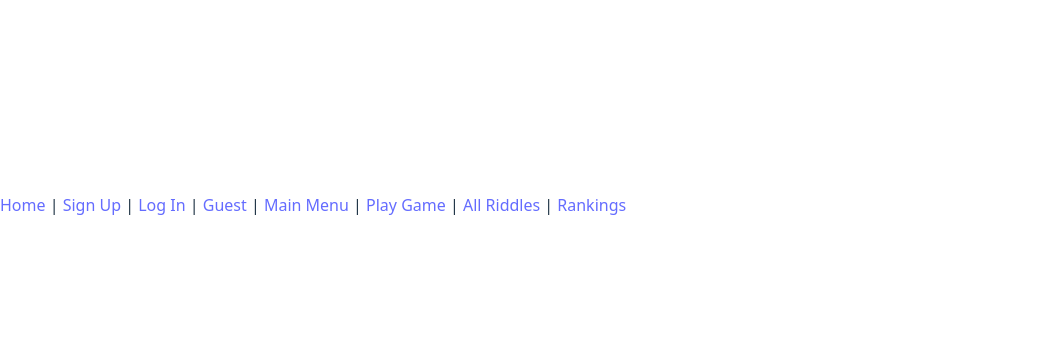
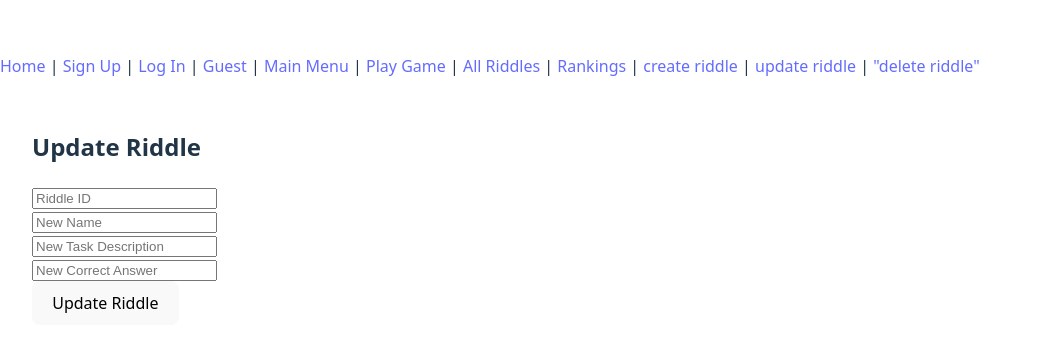
Before and after one commit to MendiEisenbach/Client, a React (Vite) app: page /update-riddle in a window 1280 px wide. Shown: the part 195-546 px from the top of the page, without its empty margins (0-1041 px from the left). Built offline with nearby package versions, Linux system fonts and the light colour scheme.

Commit message:
Editing and deleting in React

```diff
--- a/src/App.tsx
+++ b/src/App.tsx
@@ -6,6 +6,9 @@ import Guest from "./pages/Guest";
 import MainMenu from "./pages/MainMenu";
 import PlayGame from "./pages/PlayGame";
 import AllRiddles from "./pages/AllRiddles";
+import CreateRiddle from "./pages/CreateRiddle";
+import UpdateRiddle from "./pages/UpdateRiddle";
+import DeleteRiddle from "./pages/DeleteRiddle";
 import Rankings from "./pages/Rankings";
 import { AuthProvider } from "./context/AuthContext";
 import Navbar from "./components/Navbar";
@@ -24,6 +27,10 @@ function App() {
           <Route path="/play" element={<PlayGame />} />
           <Route path="/riddles" element={<AllRiddles />} />
           <Route path="/rankings" element={<Rankings />} />
+          <Route path="/create-riddle" element={<CreateRiddle />} />
+          <Route path="/update-riddle" element={<UpdateRiddle />} />
+          <Route path="/delete-riddle" element={<DeleteRiddle />} />
+
         </Routes>
       </BrowserRouter>
     </AuthProvider>
--- a/src/components/Navbar.tsx
+++ b/src/components/Navbar.tsx
@@ -10,7 +10,10 @@ function Navbar() {
       <Link to="/menu">Main Menu</Link> |{" "}
       <Link to="/play">Play Game</Link> |{" "}
       <Link to="/riddles">All Riddles</Link> |{" "}
-      <Link to="/rankings">Rankings</Link>
+      <Link to="/rankings">Rankings</Link> |{" "}
+      <Link to="/create-riddle">create riddle</Link> |{" "}
+      <Link to="/update-riddle">update riddle</Link> |{" "}
+      <Link to="/delete-riddle">"delete riddle"</Link>
     </nav>
   );
 }
--- a/src/context/AuthContext.tsx
+++ b/src/context/AuthContext.tsx
@@ -1,12 +1,10 @@
 import { createContext, useState } from "react";
 
-type AuthValue = string;
-
 interface AuthContextType {
-  username: AuthValue;
-  role: AuthValue;
-  token: AuthValue;
-  login: (username: AuthValue, role: AuthValue, token: AuthValue) => void;
+  username: string;
+  role: string;
+  token: string;
+  login: (username: string, role: string, token: string) => void;
   logout: () => void;
 }
 
@@ -19,11 +17,11 @@ export const AuthContext = createContext<AuthContextType>({
 });
 
 export function AuthProvider({ children }:any) {
-  const [username, setUsername] = useState<AuthValue>("");
-  const [role, setRole] = useState<AuthValue>("");
-  const [token, setToken] = useState<AuthValue>("");
+  const [username, setUsername] = useState<string>("");
+  const [role, setRole] = useState<string>("");
+  const [token, setToken] = useState<string>("");
 
-  const login = (username: AuthValue, role: AuthValue, token: AuthValue) => {
+  const login = (username: string, role: string, token: string) => {
     setUsername(username);
     setRole(role);
     setToken(token);
--- a/src/data/riddles.tsx
+++ b/src/data/riddles.tsx
@@ -1,14 +1,21 @@
-export const riddles = [
+export interface Riddle {
+  id: number;
+  name: string;
+  taskDescription: string;
+  correctAnswer: string;
+}
+
+export const riddles: Riddle[] = [
   {
     id: 1,
     name: "Riddle 1",
-    taskDescription: "How many members are there in the Israeli Knesset??",
+    taskDescription: "How many members are there in the Israeli Knesset",
     correctAnswer: "120",
   },
   {
     id: 2,
     name: "Riddle 2",
-    taskDescription: "We study on the floor whose number is it??",
+    taskDescription: "We study on the floor whose number is it",
     correctAnswer: "28",
   },
 ];
--- /dev/null
+++ b/src/pages/CreateRiddle.tsx
@@ -0,0 +1,41 @@
+import { useState } from "react";
+import { type Riddle } from "../data/riddles";
+import { riddles } from "../data/riddles";
+
+function CreateRiddle() {
+  const [name, setName] = useState("");
+  const [taskDescription, setTaskDescription] = useState("");
+  const [correctAnswer, setCorrectAnswer] = useState("");
+
+  const handleSubmit = () => {
+    const newRiddle: Riddle = {
+      id: riddles.length + 1,
+      name,
+      taskDescription,
+      correctAnswer,
+    };
+    riddles.push(newRiddle);
+    alert("Riddle added!");
+    setName("");
+    setTaskDescription("");
+    setCorrectAnswer("");
+  };
+
+  return (
+    <div style={{ padding: "2rem" }}>
+      <h2>Create New Riddle</h2>
+      <div>
+        <input placeholder="Name" value={name} onChange={e => setName(e.target.value)} />
+      </div>
+      <div>
+        <input placeholder="Task Description" value={taskDescription} onChange={e => setTaskDescription(e.target.value)} />
+      </div>
+      <div>
+        <input placeholder="Correct Answer" value={correctAnswer} onChange={e => setCorrectAnswer(e.target.value)} />
+      </div>
+      <button onClick={handleSubmit}>Add Riddle</button>
+    </div>
+  );
+}
+
+export default CreateRiddle;
--- /dev/null
+++ b/src/pages/DeleteRiddle.tsx
@@ -0,0 +1,24 @@
+import { useState } from "react";
+import { riddles } from "../data/riddles";
+
+function DeleteRiddle() {
+  const [id, setId] = useState<number>(0);
+
+  const handleDelete = () => {
+    const index = riddles.findIndex(r => r.id === id);
+    if (index === -1) return alert("Riddle not found!");
+    riddles.splice(index, 1);
+    alert("Riddle deleted!");
+    setId(0);
+  };
+
+  return (
+    <div style={{ padding: "2rem" }}>
+      <h2>Delete Riddle</h2>
+      <input type="number" placeholder="Riddle ID" value={id || ""} onChange={e => setId(Number(e.target.value))} />
+      <button onClick={handleDelete}>Delete</button>
+    </div>
+  );
+}
+
+export default DeleteRiddle;
--- a/src/pages/MainMenu.tsx
+++ b/src/pages/MainMenu.tsx
@@ -12,9 +12,18 @@ function MainMenu() {
 
       <ul>
         <li><Link to="/play">Play the Game</Link></li>
+
+        {role !== "guest" && (
+          <>
+            <li><Link to="/create-riddle">Create a New Riddle</Link></li>
+            <li><Link to="/riddles">Read All Riddles</Link></li>
+          </>
+        )}
+
         {role === "admin" && (
           <>
-            <li><Link to="/riddles">View All Riddles</Link></li>
+            <li><Link to="/update-riddle">Update an Existing Riddle</Link></li>
+            <li><Link to="/delete-riddle">Delete a Riddle</Link></li>
             <li><Link to="/rankings">Player Rankings</Link></li>
           </>
         )}
--- /dev/null
+++ b/src/pages/UpdateRiddle.tsx
@@ -0,0 +1,43 @@
+import { useState } from "react";
+import { riddles } from "../data/riddles";
+
+function UpdateRiddle() {
+  const [id, setId] = useState<number>(0);
+  const [name, setName] = useState("");
+  const [taskDescription, setTaskDescription] = useState("");
+  const [correctAnswer, setCorrectAnswer] = useState("");
+
+  const handleUpdate = () => {
+    const riddle = riddles.find(r => r.id === id);
+    if (!riddle) return alert("Riddle not found!");
+    riddle.name = name || riddle.name;
+    riddle.taskDescription = taskDescription || riddle.taskDescription;
+    riddle.correctAnswer = correctAnswer || riddle.correctAnswer;
+    alert("Riddle updated!");
+    setId(0);
+    setName("");
+    setTaskDescription("");
+    setCorrectAnswer("");
+  };
+
+  return (
+    <div style={{ padding: "2rem" }}>
+      <h2>Update Riddle</h2>
+      <div>
+        <input type="number" placeholder="Riddle ID" value={id || ""} onChange={e => setId(Number(e.target.value))} />
+      </div>
+      <div>
+        <input placeholder="New Name" value={name} onChange={e => setName(e.target.value)} />
+      </div>
+      <div>
+        <input placeholder="New Task Description" value={taskDescription} onChange={e => setTaskDescription(e.target.value)} />
+      </div>
+      <div>
+        <input placeholder="New Correct Answer" value={correctAnswer} onChange={e => setCorrectAnswer(e.target.value)} />
+      </div>
+      <button onClick={handleUpdate}>Update Riddle</button>
+    </div>
+  );
+}
+
+export default UpdateRiddle;
```
